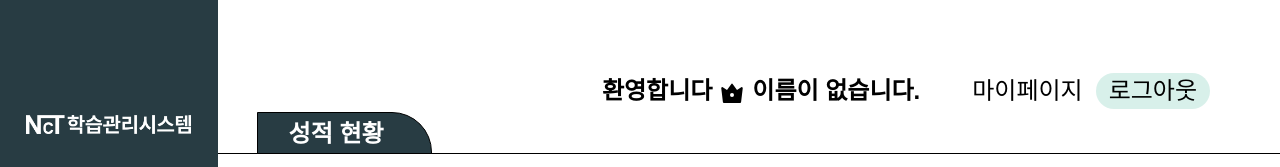
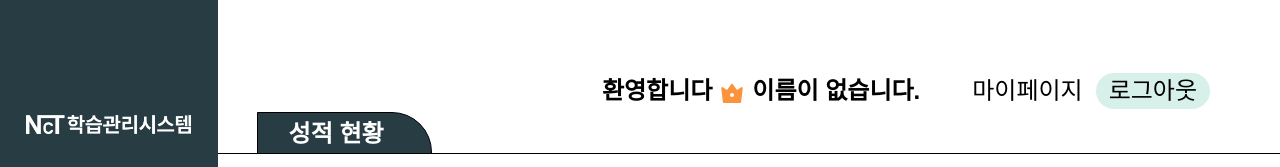
Before and after one commit to tmdgus95/skycastle, a React (Create React App) app: page /student/myaverage in a window 1280 px wide. Shown: the top 167 px of the page. Built offline with nearby package versions, Linux system fonts and the light colour scheme; no server answers; a web font is replaced by a local one.

Commit message:
헤더 스타일 수정

```diff
--- a/src/components/Header.tsx
+++ b/src/components/Header.tsx
@@ -32,11 +32,17 @@ const Header = () => {
         ) : (
             <RiVipCrown2Fill />
         );
+    const IconStyle =
+        role === "STUDENT"
+            ? "text-blue-400"
+            : role === "TEACHER"
+            ? "text-red-600"
+            : "text-orange-400";
     return (
         <HeaderContainer>
             <div>
                 <span>환영합니다</span>
-                <span>{ICON}</span>
+                <span className={IconStyle}>{ICON}</span>
                 {name ? (
                     <span>
                         {name}님{" "}
```
